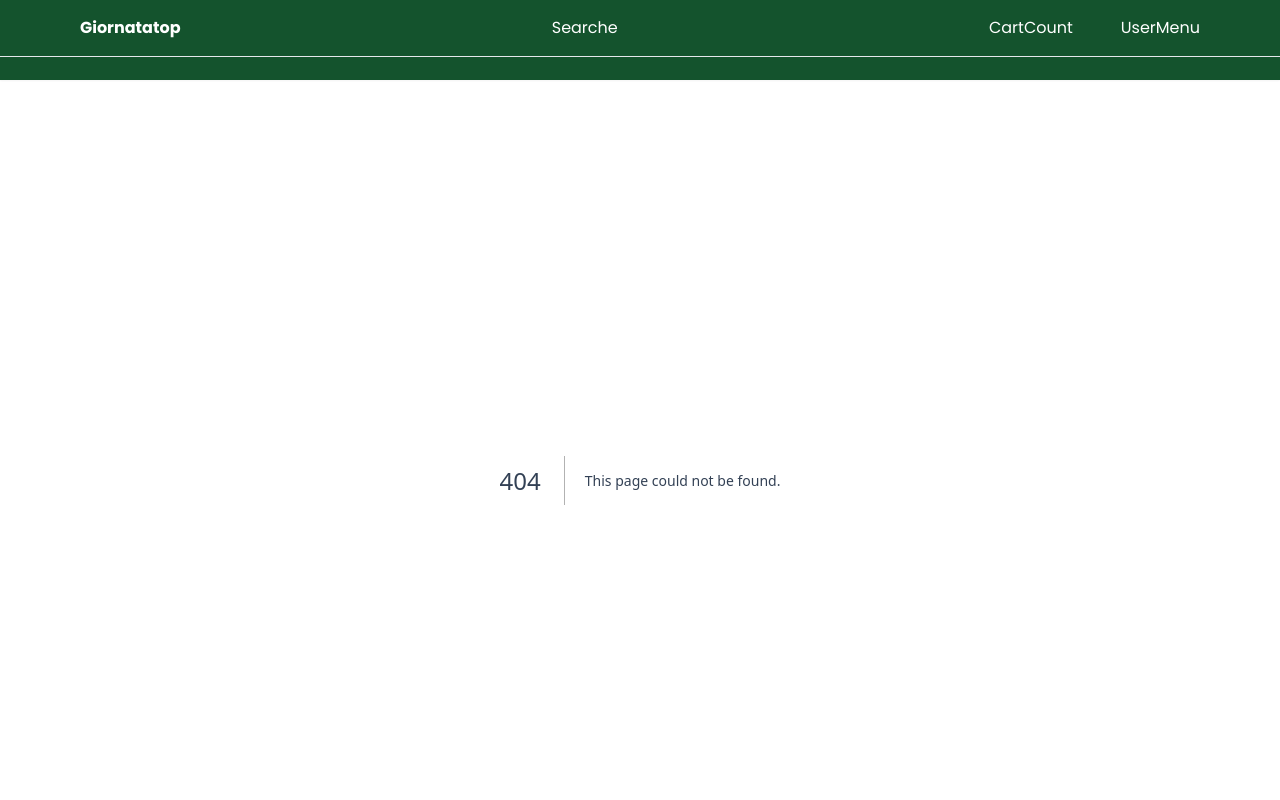
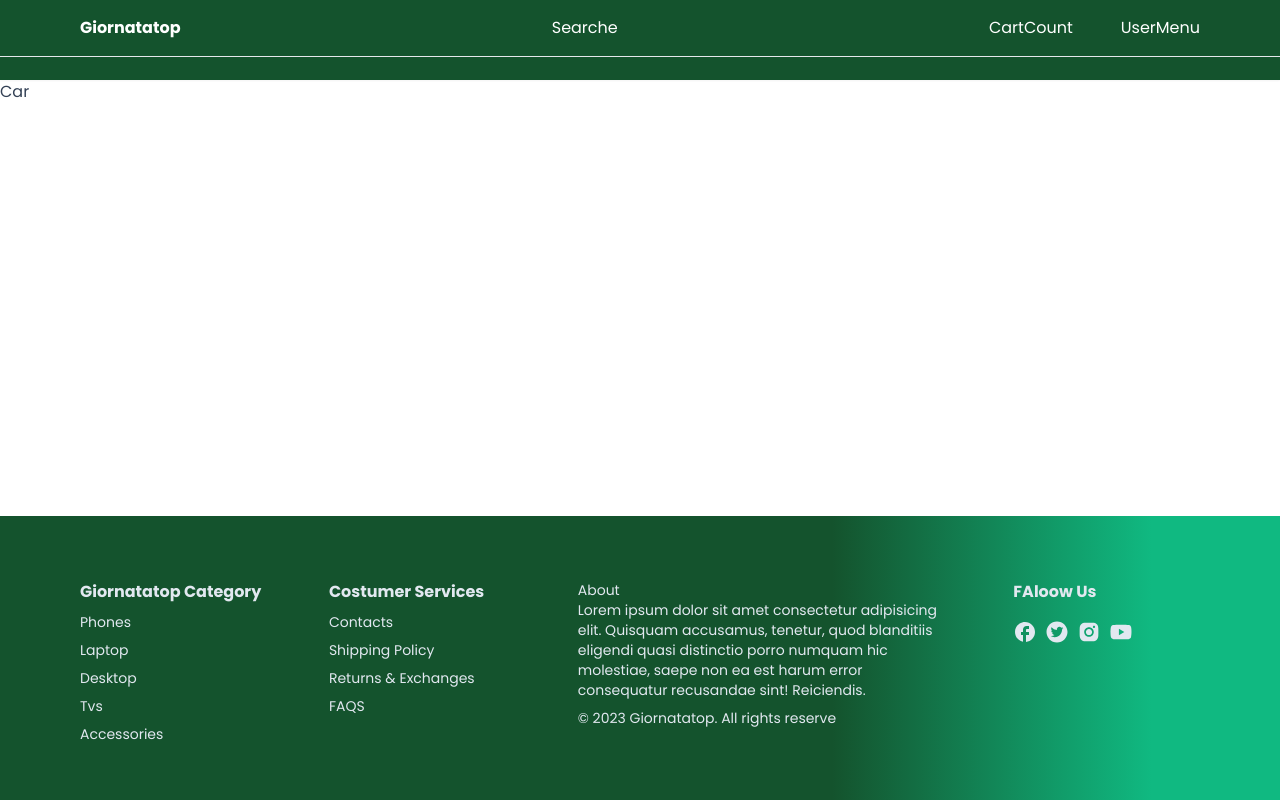
Before and after one commit to fabriciofcastro/store, a Next.js app: page /cart in a window 1280 px wide. Before the commit this address had no page. Shown: the top 800 px of the page. Built offline with nearby package versions, Linux system fonts and the light colour scheme.

Commit message:
criando rotas dinamicas

```diff
--- /dev/null
+++ b/app/cart/page.tsx
@@ -0,0 +1,9 @@
+import React from 'react'
+
+export default function Cart() {
+  return (
+    <div>
+      <h1>Car</h1>
+    </div>
+  )
+}
--- a/app/components/HomeBanner.tsx
+++ b/app/components/HomeBanner.tsx
@@ -2,7 +2,7 @@ import Image from 'next/image'
 
 export const HomeBanner = () => {
   return (
-    <div className="relative bg-gradient-to-r from-sky-500 to-sky-700 mb-8">
+    <div className="relative bg-gradient-to-r from-sky-500 to-sky-700 mb-8 rounded-lg">
       <div className="mx-auto px-8 py-12 flex flex-col gap-2 md:flex-row items-center justify-evenly">
         <div className="mb-8 md:mb-0 text-center">
           <h1 className="text-4x1 md:text-6x1 font-bold text-white mb-4">
--- a/app/components/products/ProductsCards.tsx
+++ b/app/components/products/ProductsCards.tsx
@@ -4,13 +4,17 @@ import { formatPrice } from '@/utils/formatPrice'
 import { truncateText } from '@/utils/truncateText'
 import { Rating } from '@mui/material'
 import Image from 'next/image'
+import { useRouter } from 'next/navigation'
 
 export const ProductsCards: React.FC<ProductCardProps> = ({ data }) => {
+  const router = useRouter()
+
   const productRating =
     data.reviews.reduce((acc: number, item: any) => item.rating + acc, 0) /
     data.reviews.length
   return (
     <div
+      onClick={() => router.push(`/product/${data.id}`)}
       className="
     col-span-1
     cursor-pointer
--- /dev/null
+++ b/app/product/[productId]/page.tsx
@@ -0,0 +1,7 @@
+import { IParams } from '@/interfaces/IParams'
+
+export default function Product({ params }: { params: IParams }) {
+  console.log('params', params)
+
+  return <div>Product page</div>
+}
--- /dev/null
+++ b/interfaces/IParams.tsx
@@ -0,0 +1,3 @@
+export interface IParams {
+  productId?: string
+}
```
